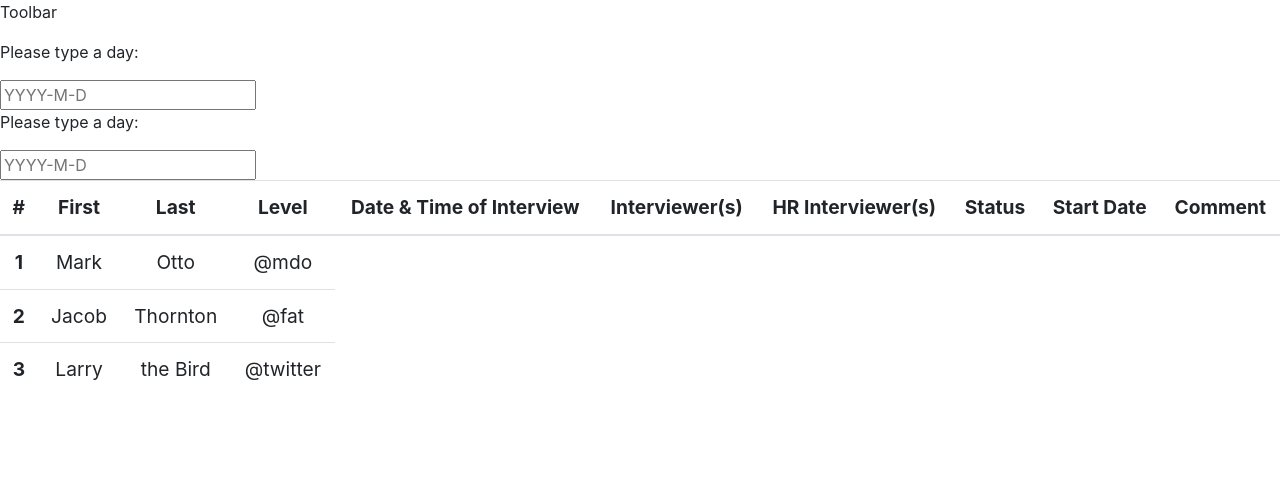
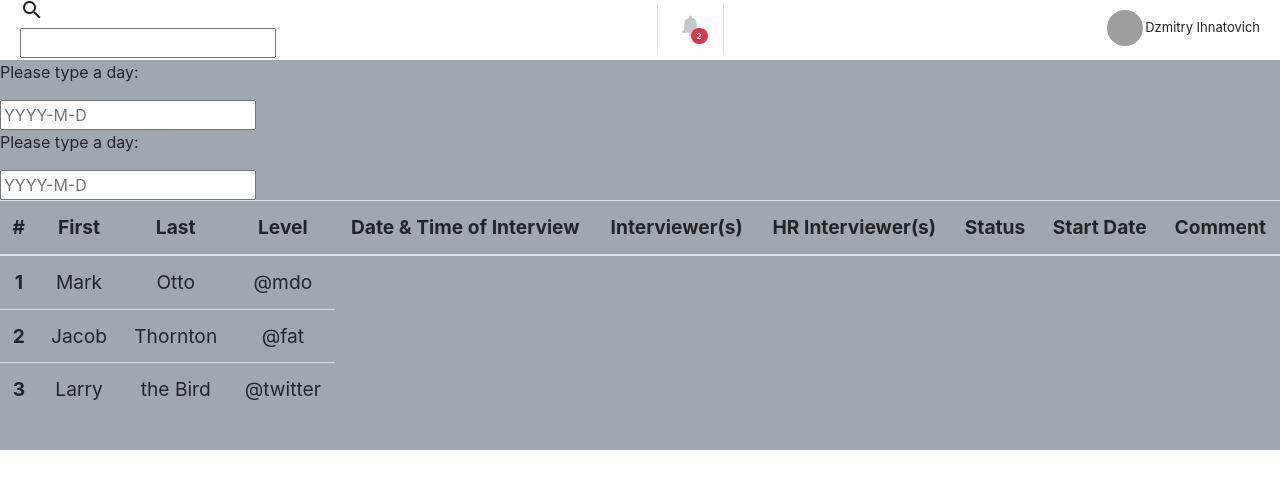
Before and after one commit to aichouramine/ims, a React (Create React App) app: page / in a window 1280 px wide. Shown: the top 488 px of the page. Built offline with nearby package versions, Linux system fonts and the light colour scheme; grey boxes are pictures that could not be loaded.

Commit message:
Toolbar notification area

```diff
--- a/package.json
+++ b/package.json
@@ -3,6 +3,8 @@
   "version": "0.1.0",
   "private": true,
   "dependencies": {
+    "@material-ui/core": "^3.9.3",
+    "@material-ui/icons": "^3.0.2",
     "bootstrap": "^4.3.1",
     "prop-types": "^15.7.2",
     "react": "^16.8.6",
--- a/public/index.html
+++ b/public/index.html
@@ -8,6 +8,7 @@
     <script src="https://cdnjs.cloudflare.com/ajax/libs/popper.js/1.14.7/umd/popper.min.js" integrity="sha384-UO2eT0CpHqdSJQ6hJty5KVphtPhzWj9WO1clHTMGa3JDZwrnQq4sF86dIHNDz0W1" crossorigin="anonymous"></script>
     <script src="https://stackpath.bootstrapcdn.com/bootstrap/4.3.1/js/bootstrap.min.js" integrity="sha384-JjSmVgyd0p3pXB1rRibZUAYoIIy6OrQ6VrjIEaFf/nJGzIxFDsf4x0xIM+B07jRM" crossorigin="anonymous"></script>
     <link rel="shortcut icon" href="%PUBLIC_URL%/favicon.ico" />
+    <link rel="stylesheet" href="https://fonts.googleapis.com/icon?family=Material+Icons">
     <meta
       name="viewport"
       content="width=device-width, initial-scale=1, shrink-to-fit=no"
--- a/src/components/Layout/Layout.js
+++ b/src/components/Layout/Layout.js
@@ -1,10 +1,11 @@
 import React from 'react';
 import classes from './Layout.module.css'
 import Hoc from '../../hoc/Hoc'
+import Toolbar from '../Navigation/Toolbar/Toolbar'
 
 const layout = (props) => (
     <Hoc>
-        <div>Toolbar</div>
+        <Toolbar/>
         <main className={classes.Content}>{props.children}</main>
     </Hoc>
 );
--- a/src/components/Layout/Layout.module.css
+++ b/src/components/Layout/Layout.module.css
@@ -1,3 +1,4 @@
 .Content{
-    margin-top: 16px;
+    margin-top: 60px;
+    background-color: #a0a7af;
 }
--- /dev/null
+++ b/src/components/Navigation/Toolbar/Toolbar.js
@@ -0,0 +1,31 @@
+import React from 'react';
+import classes from './Toolbar.module.css';
+
+const toolbar = (props) => (
+    <header className={classes.Toolbar}>
+        <form>
+            <div>
+                <div>
+                    <span>
+                        <i className="material-icons">search</i>
+                    </span>
+                </div>
+                <input></input>
+            </div>
+        </form>
+        <div className={classes.Notification}>
+            <div>
+                <div>
+                    <i className="material-icons">notifications</i>
+                    <span className="badge badge-pill badge-danger">2</span>
+                </div>
+            </div>
+        </div>
+        <div className={classes.Profile_Nav}>
+            <div className={classes.Avatar}/>
+            <span>Dzmitry Ihnatovich</span>
+        </div>
+    </header>
+);
+
+export default toolbar;
--- /dev/null
+++ b/src/components/Navigation/Toolbar/Toolbar.module.css
@@ -0,0 +1,94 @@
+.Toolbar {
+    height: 56px;
+    width: 100%;
+    position: fixed;
+    top: 0;
+    left: 0;
+    background-color: #ffffff;
+    box-shadow: #282c34;
+    display: flex;
+    justify-content: space-between;
+    align-items: center;
+    padding: 0 20px;
+    box-sizing: border-box;
+    z-index: 90;
+}
+
+.Toolbar nav {
+    height: 100%;
+}
+
+.Notification {
+    border-left: 1px solid #e1e5eb;
+    border-right: 1px solid #e1e5eb;
+    display: flex;
+    flex-direction: row;
+    position: relative;
+}
+
+.Notification div {
+    position: relative;
+    padding: 5px 10px;
+}
+
+.Notification div i{
+    font-size: 1.5625rem;
+    color: #c3c7cc;
+}
+
+.Notification div span {
+    position: absolute;
+    padding: .25rem .375rem;
+    font-size: .5rem;
+    left: 50%;
+    top: 50%;
+}
+
+.Profile_Nav {
+    /*position: relative;*/
+    display: flex;
+    justify-content: space-between;
+    align-items: center;
+}
+
+.Profile_Nav .Avatar {
+    width: 40px;
+    height: 40px;
+    box-sizing: border-box;
+    border: 2px white solid;
+    border-radius: 50%;
+    overflow: hidden;
+    /*box-shadow: 0 5px 10px 0px rgba(0, 0, 0, 0.6);*/
+    transform: translatey(0px);
+    /*animation: float 6s ease-in-out infinite;*/
+    transition: all .4s ease-in-out;
+    background-size: cover;
+    background-image: url("../../../assets/images/user_avatar.jpeg");
+}
+
+.Profile_Nav span{
+    font-size: .8125rem;
+    font-weight: 400;
+}
+
+.Profile_Nav .Avatar:hover{
+    animation:bounceOut .4s linear;
+    box-shadow: 0 5px 10px 0px rgba(0, 0, 0, 0.6);
+    opacity: 1;
+    transform: scale(1.1);
+}
+
+@keyframes bounceOut {
+    0% {
+        box-shadow: 0 5px 10px 0px rgba(0, 0, 0, 0.6);
+        opacity: 0.8;
+    }
+    50% {
+        box-shadow: 0 5px 10px 0px rgba(0, 0, 0, 0.6);
+        opacity: 0.9;
+    }
+    100% {
+        box-shadow: 0 5px 10px 0px rgba(0, 0, 0, 0.6);
+        opacity: 1;
+    }
+}
```
Also changed, not shown: 1 other file (tests, documents, lock files or other folders).
